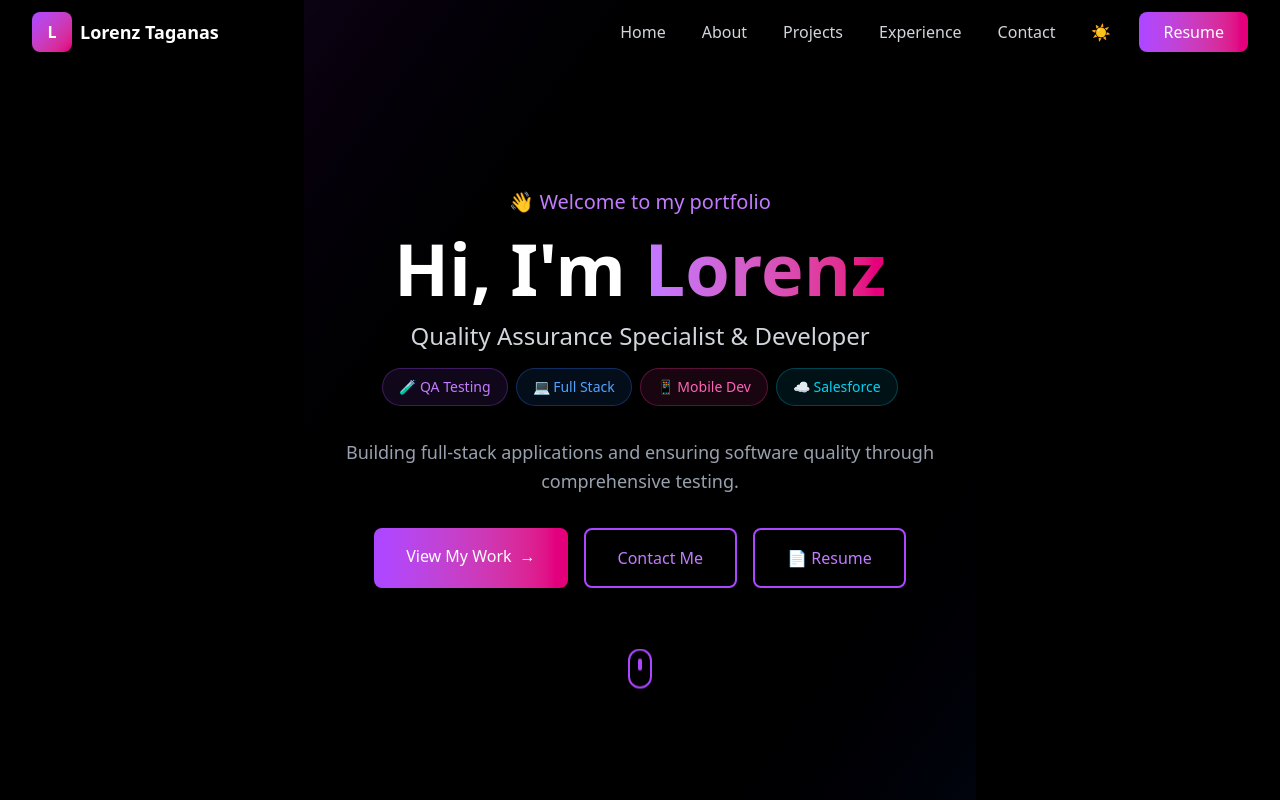
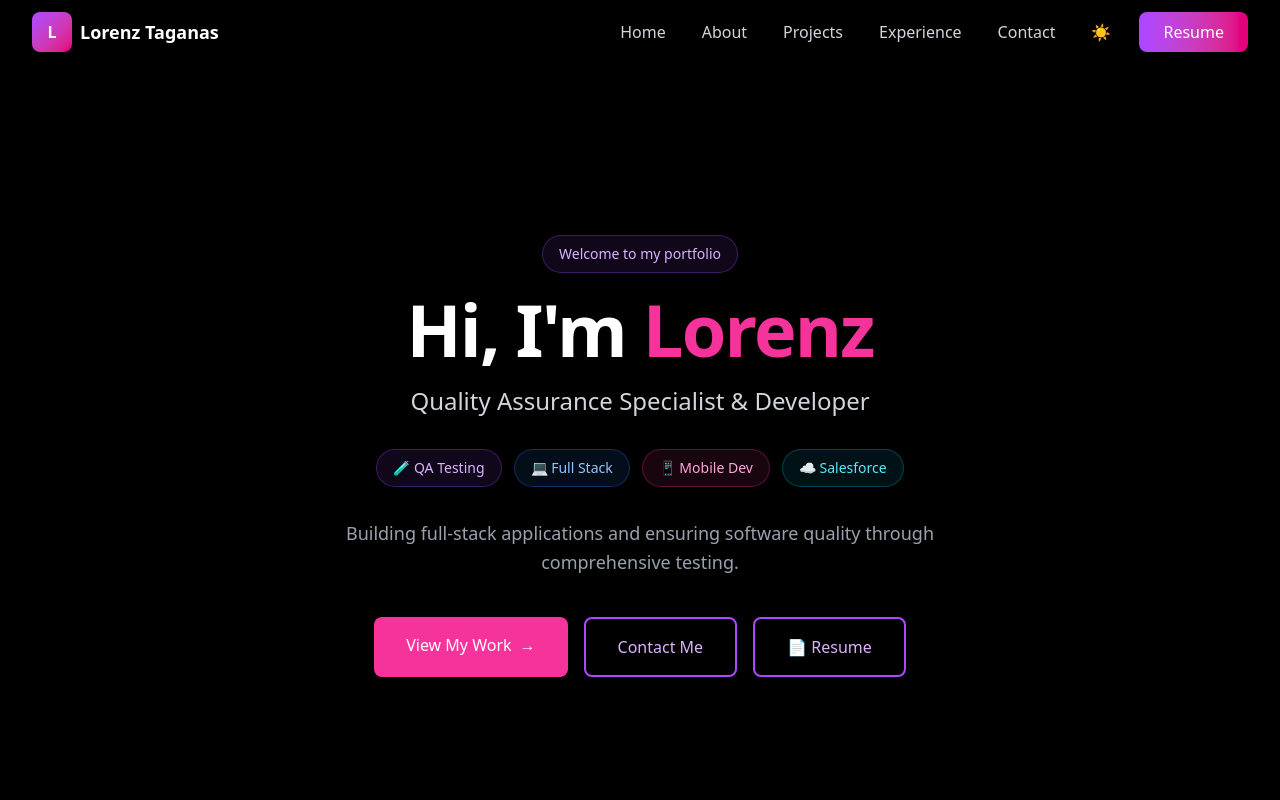
Before and after one commit to LorenzTaganas/Portfolio, a Next.js app: page / in a window 1280 px wide. Shown: the top 800 px of the page. Built offline with nearby package versions, Linux system fonts and the light colour scheme.

Commit message:
feat: Refactor Hero component layout and enhance Snowflakes visibility logic for testing

```diff
--- a/app/page.tsx
+++ b/app/page.tsx
@@ -6,7 +6,7 @@ import Contact from "@/components/Contact";
 
 export default function Home() {
   return (
-    <main className="relative bg-black light:bg-white flex justify-center items-center flex-col overflow-hidden mx-auto">
+    <main className="relative mx-auto flex w-full flex-col overflow-hidden bg-black light:bg-white">
       <Hero />
       <About />
       <Projects />
--- a/components/Hero.tsx
+++ b/components/Hero.tsx
@@ -2,48 +2,46 @@ import React from 'react'
 
 const Hero = () => {
   return (
-    <div id="home" className="relative pb-20 pt-10">
-      {/* Animated background gradient */}
-      <div className="absolute inset-0 bg-linear-to-br from-purple-900/20 via-black to-blue-900/20 light:from-purple-200/30 light:via-white light:to-blue-200/30 animate-pulse"></div>
-
-      <div className="relative h-screen w-full flex items-center justify-center">
-        <div className="text-center">
-          {/* Animated greeting */}
-          <div className="mb-4 animate-fade-in">
-            <span className="text-purple-400 light:text-purple-600 text-lg md:text-xl">👋 Welcome to my portfolio</span>
+    <section id="home" className="relative w-full px-4 pt-28 pb-20">
+      <div className="mx-auto flex min-h-[calc(100vh-7rem)] w-full max-w-5xl items-center justify-center">
+        <div className="w-full max-w-3xl text-center">
+          <div className="mb-5 animate-fade-in">
+            <span className="inline-flex items-center rounded-full border border-purple-500/30 bg-purple-500/10 px-4 py-2 text-sm text-purple-300 light:border-purple-200 light:bg-purple-50 light:text-purple-700">
+              Welcome to my portfolio
+            </span>
           </div>
 
-          <h1 className="text-5xl md:text-7xl font-bold mb-4 text-white light:text-gray-900 animate-slide-up">
-            Hi, I'm <span className="bg-linear-to-r from-purple-400 to-pink-600 text-transparent bg-clip-text">Lorenz</span>
+          <h1 className="text-5xl font-bold tracking-tight text-white light:text-gray-900 md:text-7xl animate-slide-up">
+            Hi, I&apos;m <span className="text-pink-500 light:text-purple-700">Lorenz</span>
           </h1>
 
-          <p className="text-xl md:text-2xl text-gray-300 light:text-gray-600 mb-4 animate-slide-up">
+          <p className="mt-5 text-xl text-gray-300 light:text-gray-600 md:text-2xl animate-slide-up">
             Quality Assurance Specialist & Developer
           </p>
 
-          <div className="flex justify-center gap-2 mb-8 flex-wrap">
-            <span className="px-4 py-2 bg-purple-500/10 border border-purple-500/30 rounded-full text-purple-400 light:text-purple-600 text-sm">
+          <div className="mt-8 flex flex-wrap justify-center gap-3">
+            <span className="rounded-full border border-purple-500/30 bg-purple-500/10 px-4 py-2 text-sm text-purple-300 light:border-purple-200 light:bg-purple-50 light:text-purple-700">
               🧪 QA Testing
             </span>
-            <span className="px-4 py-2 bg-blue-500/10 border border-blue-500/30 rounded-full text-blue-400 light:text-blue-600 text-sm">
+            <span className="rounded-full border border-blue-500/30 bg-blue-500/10 px-4 py-2 text-sm text-blue-300 light:border-blue-200 light:bg-blue-50 light:text-blue-700">
               💻 Full Stack
             </span>
-            <span className="px-4 py-2 bg-pink-500/10 border border-pink-500/30 rounded-full text-pink-400 light:text-pink-600 text-sm">
+            <span className="rounded-full border border-pink-500/30 bg-pink-500/10 px-4 py-2 text-sm text-pink-300 light:border-pink-200 light:bg-pink-50 light:text-pink-700">
               📱 Mobile Dev
             </span>
-            <span className="px-4 py-2 bg-cyan-500/10 border border-cyan-500/30 rounded-full text-cyan-400 light:text-cyan-600 text-sm">
+            <span className="rounded-full border border-cyan-500/30 bg-cyan-500/10 px-4 py-2 text-sm text-cyan-300 light:border-cyan-200 light:bg-cyan-50 light:text-cyan-700">
               ☁️ Salesforce
             </span>
           </div>
 
-          <p className="text-lg text-gray-400 light:text-gray-600 max-w-2xl mx-auto mb-8 px-4 leading-relaxed">
+          <p className="mx-auto mt-8 max-w-2xl px-4 text-lg leading-relaxed text-gray-400 light:text-gray-600">
             Building full-stack applications and ensuring software quality through comprehensive testing.
           </p>
 
-          <div className="flex gap-4 justify-center animate-fade-in flex-wrap px-4">
+          <div className="mt-10 flex flex-wrap justify-center gap-4 px-4 animate-fade-in">
             <a
               href="#projects"
-              className="group px-8 py-4 bg-linear-to-r from-purple-500 to-pink-600 text-white rounded-lg hover:shadow-lg hover:shadow-purple-500/50 transition-all duration-300 transform hover:scale-105"
+              className="group rounded-lg bg-pink-500 px-8 py-4 font-medium text-white transition-all duration-300 hover:bg-pink-400 hover:shadow-lg hover:shadow-pink-500/30 transform hover:scale-105"
             >
               <span className="flex items-center gap-2">
                 View My Work
@@ -52,30 +50,21 @@ const Hero = () => {
             </a>
             <a
               href="#contact"
-              className="group px-8 py-4 border-2 border-purple-500 text-purple-400 rounded-lg hover:bg-purple-500 hover:text-white transition-all duration-300 transform hover:scale-105"
+              className="group rounded-lg border-2 border-purple-500 px-8 py-4 font-medium text-purple-300 transition-all duration-300 hover:bg-purple-500 hover:text-white transform hover:scale-105"
             >
               Contact Me
             </a>
             <a
               href="/resume.pdf"
               download
-              className="group px-8 py-4 border-2 border-purple-500 text-purple-400 light:text-purple-600 light:border-purple-600 rounded-lg hover:bg-purple-500/10 transition-all duration-300 transform hover:scale-105"
+              className="group rounded-lg border-2 border-purple-500 px-8 py-4 font-medium text-purple-300 light:text-purple-700 light:border-purple-600 transition-all duration-300 hover:bg-purple-500/10 transform hover:scale-105"
             >
-              <span className="flex items-center gap-2">
-                📄 Resume
-              </span>
+              <span className="flex items-center gap-2">📄 Resume</span>
             </a>
-          </div>
-
-          {/* Scroll indicator */}
-          <div className="mt-16 animate-bounce">
-            <div className="w-6 h-10 border-2 border-purple-500 rounded-full mx-auto flex items-start justify-center p-2">
-              <div className="w-1 h-3 bg-purple-500 rounded-full"></div>
-            </div>
           </div>
         </div>
       </div>
-    </div>
+    </section>
   )
 }
 
--- a/components/Snowflakes.tsx
+++ b/components/Snowflakes.tsx
@@ -10,7 +10,7 @@ const Snowflakes = () => {
     const currentMonth = new Date().getMonth()
     // Temporarily set to true to test - change back to: currentMonth >= 8 && currentMonth <= 11
     setShowSnow(currentMonth >= 8 && currentMonth <= 11)  // Only ber months
-    //setShowSnow(true)
+    //setShowSnow(true) // always show snow for testing
   }, [])
 
   if (!showSnow) return null
```
